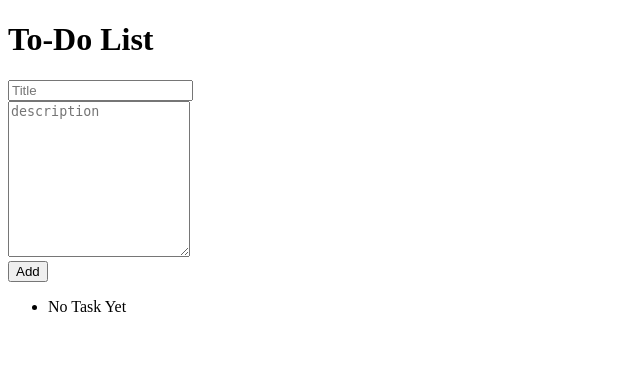
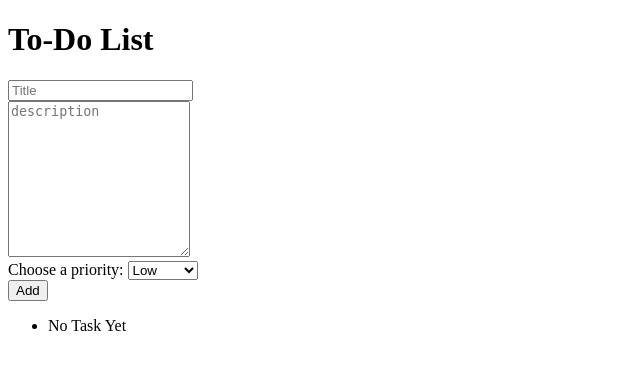
Before and after one commit to siyavashfeyzi/To-Do-list, a Django app: page /todolist/ in a window 1280 px wide. Shown: the top 370 px of the page, without its empty margins (0-640 px from the left). Run offline with Django 4.2, Linux system fonts and the light colour scheme; data that the repository does not hold is empty.

Commit message:
Add priority to task_list.html

```diff
--- a/todolist/templates/todolist/task_list.html
+++ b/todolist/templates/todolist/task_list.html
@@ -15,7 +15,14 @@
         <br>
         <label for=""></label><textarea name="description" id="" cols="20" rows="10" placeholder="description"></textarea>
         <br>
-        <button type="submit">Add</button>
+        <label for="priority">Choose a priority:</label>
+        <select name="priority" id="priority">
+          <option value="L" selected>Low</option>
+          <option value="M">Medium</option>
+          <option value="T">Top</option>
+        </select>
+        <br>
+        <button type="submit" value="submit" >Add</button>
     </form>
 
     <ul>
@@ -29,6 +36,40 @@
                     <input type="text" name="title" value={{task.title}} required>
                     <br>
                     <textarea name="description" id="" cols="20" rows="5">{{task.description}}</textarea>
+                    <br>
+
+                    <!--
+                    <br>
+                    <label for="priority">Choose a priority:</label>
+                    <select name="priority" id="" value={{task.priority}}>
+                      <option value="L">Low</option>
+                      <option value="M">Medium</option>
+                      <option value="T">Top</option>
+                    </select>
+                    <br>
+                    -->
+
+                    <br>
+                    <label for="priority">Choose a priority:</label>
+                    {% if task.priority == 'L' %}
+                    <select name="priority" >
+                      <option value="L" selected>Low</option>
+                      <option value="M">Medium</option>
+                      <option value="T">Top</option>
+                    </select>
+                    {% elif task.priority == 'M' %}
+                    <select name="priority" >
+                        <option value="L">Low</option>
+                        <option value="M" selected>Medium</option>
+                        <option value="T">Top</option>
+                      </select>
+                    {% elif task.priority == 'T' %}
+                    <select name="priority" >
+                        <option value="L">Low</option>
+                        <option value="M">Medium</option>
+                        <option value="T" selected>Top</option>
+                      </select>
+                    {% endif %}
                     <br>
 
                     <p>Is completed?</p>
```
